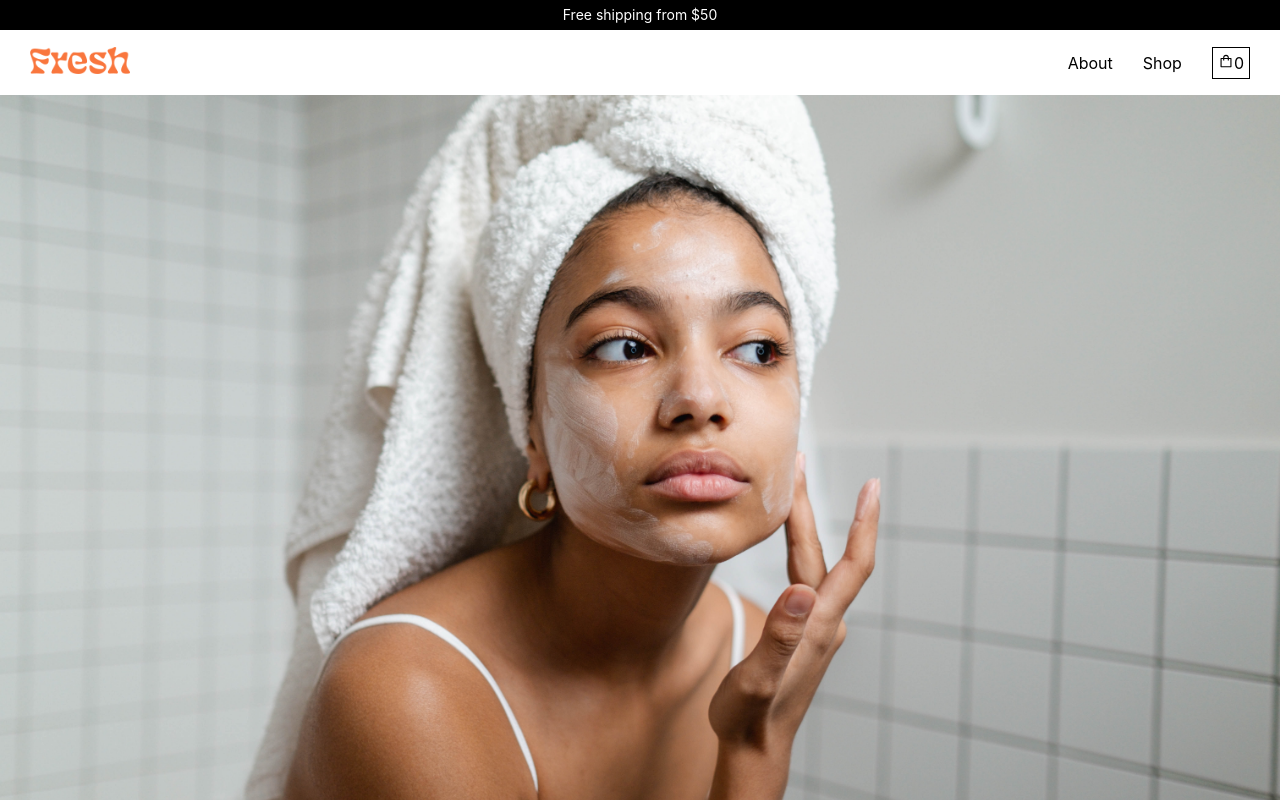
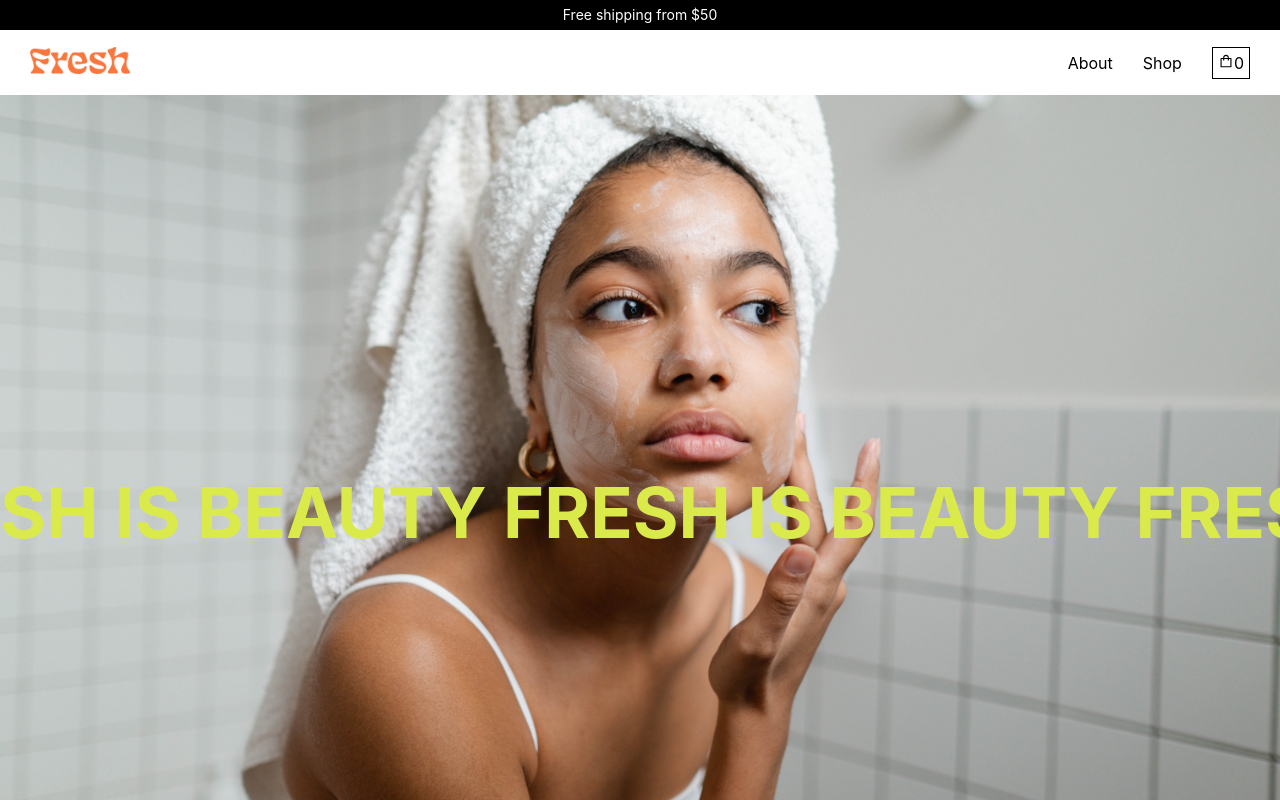
Before and after one commit to beatrizcpbarbosa/fresh-ecommerce, a React (Create React App) app: page / in a window 1280 px wide. Shown: the top 800 px of the page. Built offline with nearby package versions, Linux system fonts and the light colour scheme.

Commit message:
text loop animation

```diff
--- a/src/css/home.css
+++ b/src/css/home.css
@@ -1,6 +1,6 @@
 .imgcover {
   width: 100%;
-  height: 100vh;
+  height: 90vh;
   background-image: url('../imgs/girl1.jpg');
   background-size: cover;
   background-position: center;
@@ -24,3 +24,32 @@
   margin-top: 70px;
   margin-bottom: 30px;
 }
+
+.loop-container {
+  position: absolute;
+  z-index: 3;
+  width: 100%;
+  height: 90vh;
+  overflow: hidden;
+  text-align: center;
+  line-height: 90vh;
+  display: flex;
+}
+
+.loop-text {
+  width: 100%;
+  font-size: 70px;
+  color: #DBEA4B;
+  white-space: nowrap;
+  animation: scrollText 10s linear infinite
+}
+
+.loop-text span:hover {
+  -webkit-text-stroke: 2px #DBEA4B;
+  color: transparent;
+}
+
+@keyframes scrollText{
+  from   { transform: translateX(0%); }
+  to { transform: translateX(-100%); }
+}
--- a/src/pages/Home.js
+++ b/src/pages/Home.js
@@ -13,7 +13,16 @@ function Home() {
       <section>
         <Header />
 
+        <div className="loop-container">
+          <h1 className="loop-text">
+            <span>&nbsp;FRESH IS BEAUTY FRESH IS BEAUTY FRESH IS BEAUTY FRESH IS BEAUTY</span>
+            <span>&nbsp;FRESH IS BEAUTY FRESH IS BEAUTY FRESH IS BEAUTY FRESH IS BEAUTY</span>
+          </h1>
+        </div>
+
         <div className="imgcover"></div>
+
+
 
         <h2 className="home-title">New Products</h2>
         <div className="shop-conteiner">
```
